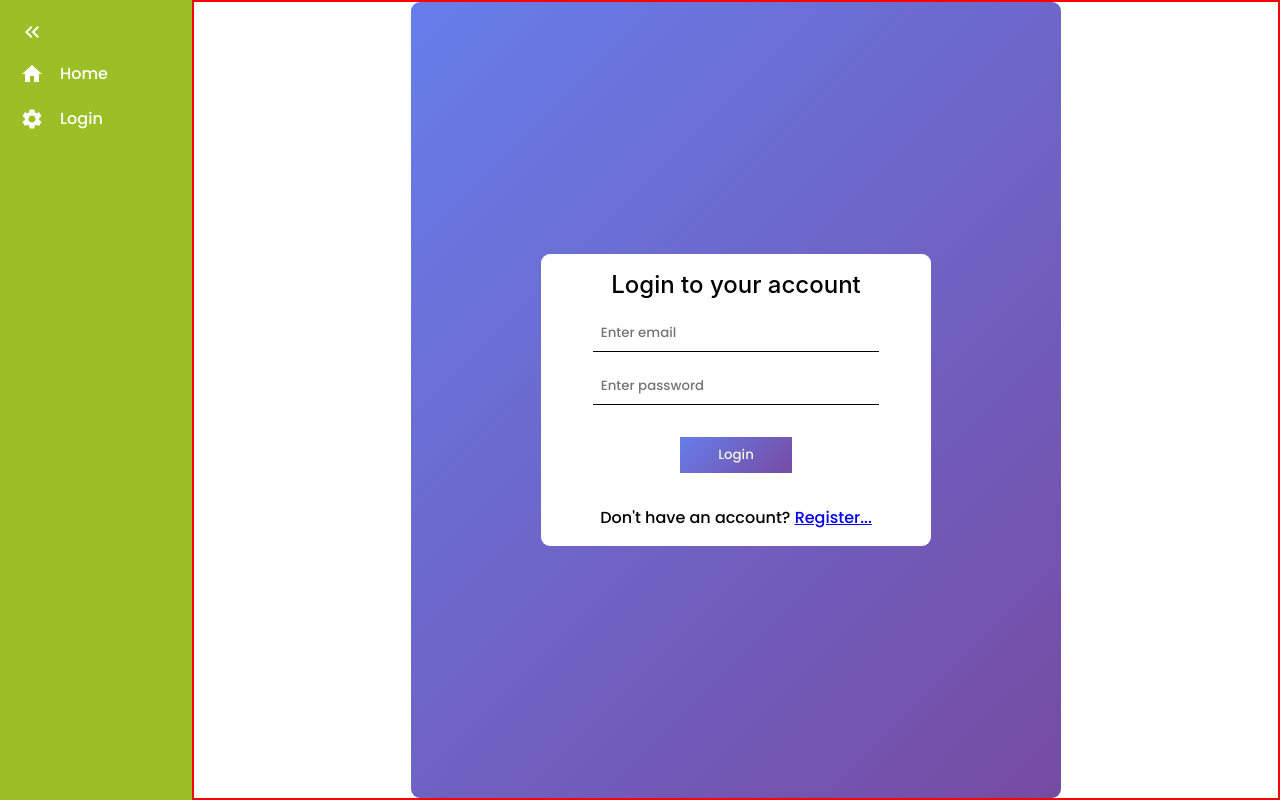
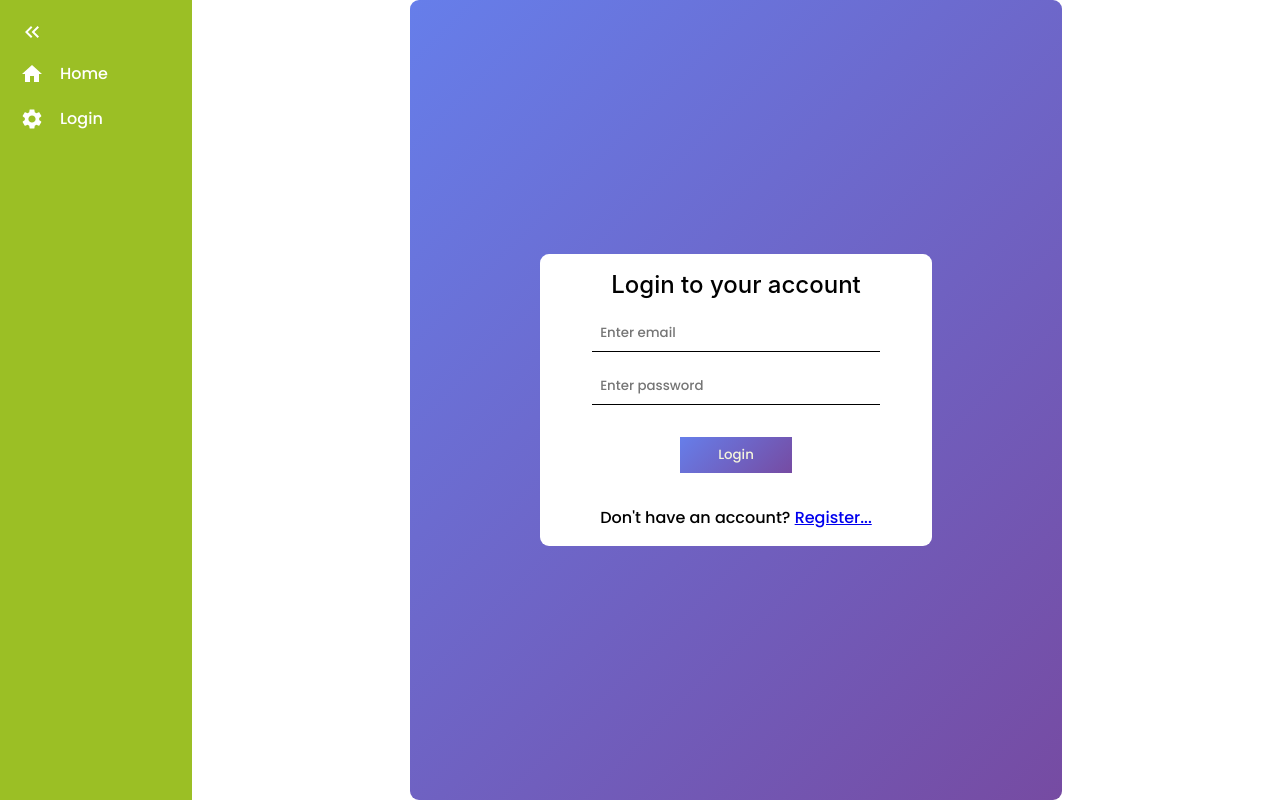
Before and after one commit to PromzzyKoncepts/Book-Appointment-Front-end, a React (Create React App) app: page /login in a window 1280 px wide. Built offline with nearby package versions, Linux system fonts and the light colour scheme.

Commit message:
remove border colors

```diff
--- a/src/index.scss
+++ b/src/index.scss
@@ -15,7 +15,6 @@
   display: flex;
   justify-content: center;
   width: 85%;
-  border: 2px solid red;
 }
 
 .home-container {
@@ -23,7 +22,6 @@
   display: flex;
   flex-direction: column;
   align-items: center;
-  border: 2px solid gray;
 
   img {
     width: 250px;
```
